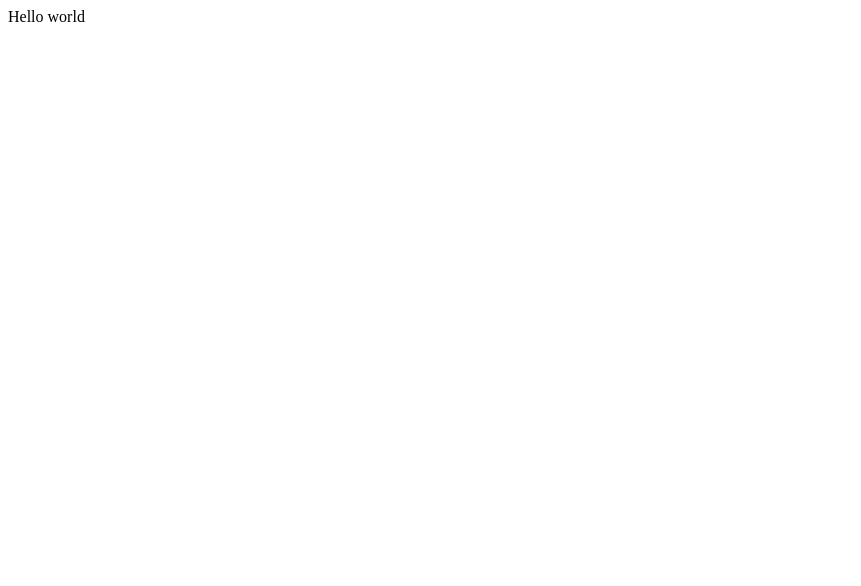
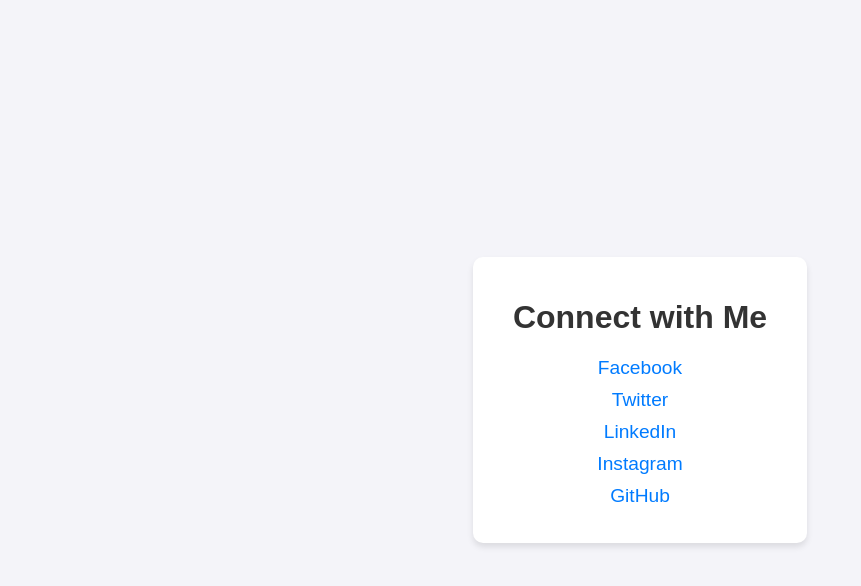
Before and after one commit to pkGoose/pkGoose.github.io, a plain HTML site: page index.html in a window 1280 px wide. Shown: the whole page, without its empty margins (0-861 px from the left). Drawn offline with Linux system fonts and the light colour scheme.

Commit message:
generated code

```diff
--- a/index.html
+++ b/index.html
@@ -1 +1,21 @@
-Hello world
+<!DOCTYPE html>
+<html lang="en">
+<head>
+    <meta charset="UTF-8">
+    <meta name="viewport" content="width=device-width, initial-scale=1.0">
+    <title>Social Media Links</title>
+    <link rel="stylesheet" href="styles.css">
+</head>
+<body>
+    <div class="container">
+        <h1>Connect with Me</h1>
+        <ul class="social-links">
+            <li><a href="https://facebook.com/yourprofile" target="_blank">Facebook</a></li>
+            <li><a href="https://twitter.com/yourprofile" target="_blank">Twitter</a></li>
+            <li><a href="https://linkedin.com/in/yourprofile" target="_blank">LinkedIn</a></li>
+            <li><a href="https://instagram.com/yourprofile" target="_blank">Instagram</a></li>
+            <li><a href="https://github.com/yourprofile" target="_blank">GitHub</a></li>
+        </ul>
+    </div>
+</body>
+</html>
--- /dev/null
+++ b/styles.css
@@ -0,0 +1,43 @@
+body {
+    font-family: Arial, sans-serif;
+    background-color: #f4f4f9;
+    margin: 0;
+    padding: 0;
+    display: flex;
+    justify-content: center;
+    align-items: center;
+    height: 100vh;
+}
+
+.container {
+    text-align: center;
+    background: white;
+    padding: 20px 40px;
+    border-radius: 10px;
+    box-shadow: 0 4px 6px rgba(0, 0, 0, 0.1);
+}
+
+h1 {
+    font-size: 2em;
+    color: #333;
+}
+
+.social-links {
+    list-style: none;
+    padding: 0;
+}
+
+.social-links li {
+    margin: 10px 0;
+}
+
+.social-links a {
+    text-decoration: none;
+    font-size: 1.2em;
+    color: #007bff;
+    transition: color 0.3s;
+}
+
+.social-links a:hover {
+    color: #0056b3;
+}
```
